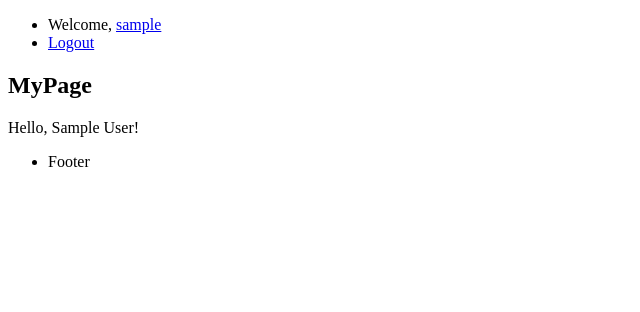
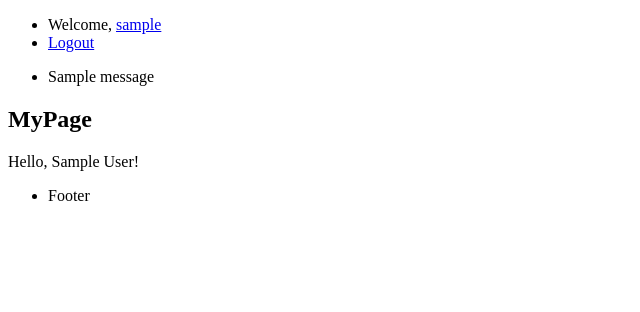
Before and after one commit to pn101/fastvid, a Django app: page /mypage/ in a window 1280 px wide. Shown: the top 312 px of the page, without its empty margins (0-640 px from the left). Run offline with Django 3.2, Linux system fonts and the light colour scheme; a user stored in the database is signed in; tables that the repository leaves empty hold one stand-in row (values such as "Sample post"); one stand-in notice (Sample message) is shown.

Commit message:
add flash_message to LogoutView

```diff
--- a/fastvid/fastvid/settings/partials/__init__.py
+++ b/fastvid/fastvid/settings/partials/__init__.py
@@ -3,3 +3,4 @@ from .base import *
 from .database import *
 from .internationalization import *
 from .static import *
+from .flash_messages import *
--- /dev/null
+++ b/fastvid/fastvid/settings/partials/flash_messages.py
@@ -0,0 +1,5 @@
+# Flash Messages
+
+# Signup, Login, Logout
+
+LOGOUT_SUCCESS_MESSAGE = 'Successfully logged out'
--- a/fastvid/fastvid/templates/base.html
+++ b/fastvid/fastvid/templates/base.html
@@ -9,6 +9,7 @@
 
     <body>
         {% include 'partials/header.html' %}
+        {% include 'partials/messages.html' %}
         <section>
             {% block content %}
             {% endblock %}
--- /dev/null
+++ b/fastvid/fastvid/templates/partials/messages.html
@@ -0,0 +1,11 @@
+{% if messages %}
+    <section id="messages">
+    <ul>
+        {% for message in messages %}
+        <li class="{{ message.tags }}">
+            {{ message }}
+        </li>
+        {% endfor %}
+    </ul>
+    </section>
+{% endif %}
```
Also changed, not shown: fastvid/users/views/logout.py (+8 -0 lines).
